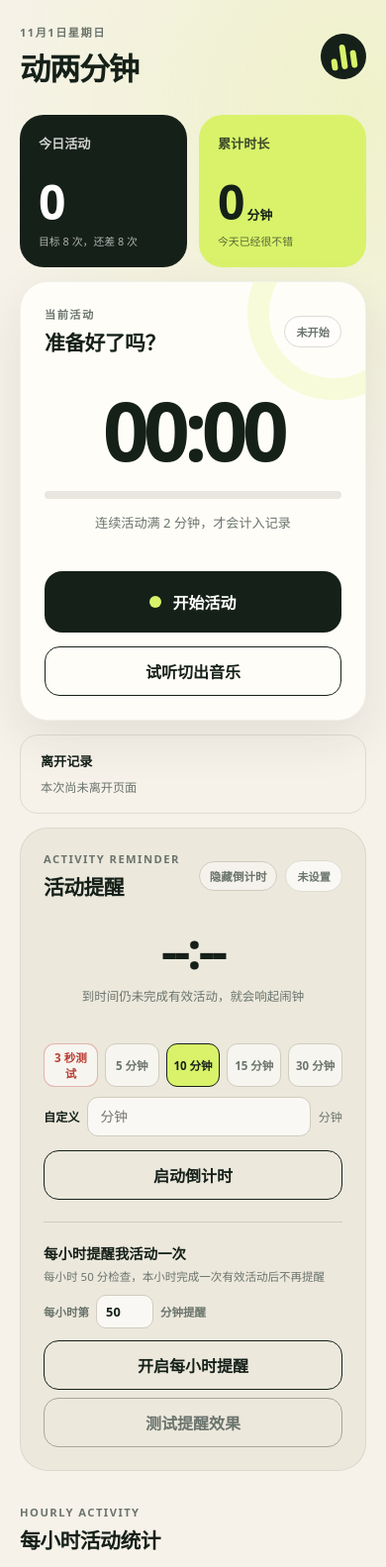
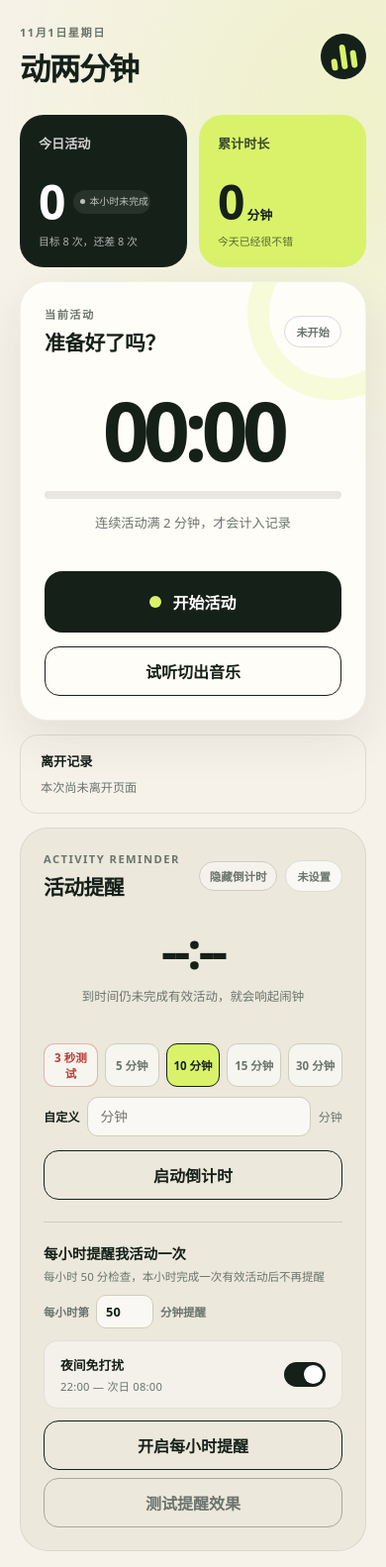
Before and after one commit to achievingKoala/Moment-count, a plain HTML site: page index.html in a window 390 px wide. Shown: the top 1583 px of the page at 99% size. Drawn offline with Linux system fonts and the light colour scheme.

Commit message:
night close and hour sign

```diff
--- a/index.html
+++ b/index.html
@@ -338,6 +338,59 @@ h2 { margin-bottom: 0; font-size: 1.3rem; letter-spacing: -0.025em; }
   font-weight: 800;
 }
 
+.today-count-row { display: flex; align-items: center; flex-wrap: wrap; gap: 8px 10px; margin-top: auto; padding-top: 12px; }
+.today-count-row > strong { font-size: 3rem; line-height: 1; letter-spacing: -0.06em; }
+.hour-activity { display: inline-flex; align-items: center; gap: 5px; padding: 5px 7px; border-radius: 999px; color: rgba(255,255,255,0.7); background: rgba(255,255,255,0.08); font-size: 0.62rem; line-height: 1.4; white-space: nowrap; }
+.hour-activity-dot { flex: 0 0 5px; height: 5px; border-radius: 50%; background: currentColor; }
+.hour-activity.is-complete { color: var(--lime); background: rgba(217,242,106,0.12); }
+
+.night-quiet-setting {
+  grid-column: 1 / -1;
+  display: flex;
+  align-items: center;
+  justify-content: space-between;
+  gap: 16px;
+  padding: 14px 16px;
+  border: 1px solid rgba(0, 0, 0, 0.07);
+  border-radius: 14px;
+  background: rgba(255, 255, 255, 0.38);
+  cursor: pointer;
+  position: relative;
+}
+.night-quiet-copy { display: grid; gap: 4px; }
+.night-quiet-title { color: var(--ink); font-size: 0.8rem; font-weight: 750; }
+.night-quiet-time { color: var(--muted); font-size: 0.7rem; letter-spacing: 0.02em; }
+.night-quiet-setting input {
+  position: absolute;
+  width: 1px;
+  height: 1px;
+  opacity: 0;
+}
+.night-quiet-switch {
+  flex: 0 0 42px;
+  height: 25px;
+  border-radius: 999px;
+  background: #c5c3ba;
+  transition: background 160ms ease;
+}
+.night-quiet-switch::after {
+  content: "";
+  display: block;
+  width: 19px;
+  height: 19px;
+  margin: 3px;
+  border-radius: 50%;
+  background: white;
+  box-shadow: 0 1px 3px rgba(0, 0, 0, 0.14);
+  transition: transform 160ms ease;
+}
+.night-quiet-setting input:checked + .night-quiet-switch { background: var(--ink); }
+.night-quiet-setting input:checked + .night-quiet-switch::after { transform: translateX(17px); }
+.night-quiet-setting input:focus-visible + .night-quiet-switch { outline: 3px solid var(--lime-dark); outline-offset: 4px; }
+@media (prefers-reduced-motion: reduce) {
+  .night-quiet-switch, .night-quiet-switch::after { transition: none; }
+}
+
 .daily-reminder-button { grid-column: 1 / -1; margin-top: 0; }
 .daily-reminder-button.is-active { color: white; background: var(--ink); }
 .daily-reminder-test { grid-column: 1 / -1; margin-top: -4px; border-color: #aaa69b; color: var(--muted); }
@@ -430,7 +483,13 @@ h2 { margin-bottom: 0; font-size: 1.3rem; letter-spacing: -0.025em; }
       <section class="summary-grid" aria-label="今日活动统计">
         <article class="summary-card summary-card--dark">
           <span>今日活动</span>
-          <strong id="todayCount">0</strong>
+          <div class="today-count-row">
+            <strong id="todayCount">0</strong>
+            <span class="hour-activity" id="hourActivity" role="status">
+              <span class="hour-activity-dot" aria-hidden="true"></span>
+              <span id="hourActivityStatus">本小时未完成</span>
+            </span>
+          </div>
           <small id="todayGoal">目标 8 次，还差 8 次</small>
         </article>
         <article class="summary-card summary-card--lime">
@@ -511,6 +570,14 @@ h2 { margin-bottom: 0; font-size: 1.3rem; letter-spacing: -0.025em; }
               分钟提醒
             </label>
           </div>
+          <label class="night-quiet-setting" for="nightQuietEnabled">
+            <span class="night-quiet-copy">
+              <span class="night-quiet-title">夜间免打扰</span>
+              <span class="night-quiet-time">22:00 — 次日 08:00</span>
+            </span>
+            <input id="nightQuietEnabled" type="checkbox" role="switch" checked />
+            <span class="night-quiet-switch" aria-hidden="true"></span>
+          </label>
           <button class="reminder-action daily-reminder-button" id="dailyReminderButton" type="button">开启每小时提醒</button>
           <button class="reminder-action daily-reminder-test" id="dailyReminderTestButton" type="button">测试提醒效果</button>
         </div>
@@ -568,6 +635,7 @@ h2 { margin-bottom: 0; font-size: 1.3rem; letter-spacing: -0.025em; }
   const DAILY_REMINDER_KEY = "move-two-minutes.daily-reminder.v1";
   const COUNTDOWN_HIDDEN_KEY = "move-two-minutes.countdown-hidden.v1";
   const HOURLY_REMINDER_MINUTE_KEY = "move-two-minutes.hourly-reminder-minute.v1";
+  const NIGHT_QUIET_KEY = "move-two-minutes.night-quiet.v1";
   const DAILY_TARGET_COUNT = 8;
   const DEFAULT_HOURLY_REMINDER_MINUTE = 50;
 
@@ -603,6 +671,7 @@ h2 { margin-bottom: 0; font-size: 1.3rem; letter-spacing: -0.025em; }
     activityMusic: document.querySelector("#activityMusic"),
     musicPreviewButton: document.querySelector("#musicPreviewButton"),
     alarmAudio: document.querySelector("#alarmAudio"),
+    nightQuietEnabled: document.querySelector("#nightQuietEnabled"),
     hourlyReminderMinute: document.querySelector("#hourlyReminderMinute"),
     dailyReminderButton: document.querySelector("#dailyReminderButton"),
     dailyReminderTestButton: document.querySelector("#dailyReminderTestButton"),
@@ -629,6 +698,7 @@ h2 { margin-bottom: 0; font-size: 1.3rem; letter-spacing: -0.025em; }
   let countdownModeHidden = readCountdownModeHidden();
   let hourlyReminderMinute = readHourlyReminderMinute();
   let hourlyAlarmRinging = false;
+  let nightQuietEnabled = localStorage.getItem(NIGHT_QUIET_KEY) !== "false";
 
   function safeParse(key, fallback) {
     try {
@@ -722,15 +792,24 @@ h2 { margin-bottom: 0; font-size: 1.3rem; letter-spacing: -0.025em; }
     return `${hourlyReminderMinute} 分`;
   }
 
+  function isNightQuietTime(date = new Date()) {
+    return nightQuietEnabled && (date.getHours() >= 22 || date.getHours() < 8);
+  }
+
   function nextDailyReminderDate() {
     const now = new Date();
     const next = new Date();
     next.setMinutes(hourlyReminderMinute, 0, 0);
     if (next <= now) next.setHours(next.getHours() + 1);
+    if (isNightQuietTime(next)) {
+      if (next.getHours() >= 22) next.setDate(next.getDate() + 1);
+      next.setHours(8, hourlyReminderMinute, 0, 0);
+    }
     return next;
   }
 
   function renderDailyReminder() {
+    elements.nightQuietEnabled.checked = nightQuietEnabled;
     elements.hourlyReminderMinute.value = String(hourlyReminderMinute);
     if (dailyReminder === null) {
       elements.dailyReminderButton.textContent = "开启每小时提醒";
@@ -740,7 +819,9 @@ h2 { margin-bottom: 0; font-size: 1.3rem; letter-spacing: -0.025em; }
     }
     elements.dailyReminderButton.textContent = "关闭每小时提醒";
     elements.dailyReminderButton.classList.add("is-active");
-    elements.dailyReminderHint.textContent = hasActivityThisHour()
+    elements.dailyReminderHint.textContent = isNightQuietTime()
+      ? `夜间免打扰中，早上 08:${String(hourlyReminderMinute).padStart(2, "0")}恢复检查`
+      : hasActivityThisHour()
       ? `本小时已完成，下个小时 ${formatHourlyReminderMinute()}继续检查`
       : `已开启，每小时 ${formatHourlyReminderMinute()}提醒`;
   }
@@ -842,7 +923,7 @@ h2 { margin-bottom: 0; font-size: 1.3rem; letter-spacing: -0.025em; }
   function fireDailyReminder() {
     if (dailyReminder === null) return;
     const hour = hourlyKey(Date.now());
-    if (!hasActivityThisHour() && dailyReminder.lastNotifiedHour !== hour) {
+    if (!isNightQuietTime() && !hasActivityThisHour() && dailyReminder.lastNotifiedHour !== hour) {
       dailyReminder.lastNotifiedHour = hour;
       saveDailyReminder();
       showToast("该站起来活动两分钟啦");
@@ -1028,7 +1109,17 @@ h2 { margin-bottom: 0; font-size: 1.3rem; letter-spacing: -0.025em; }
     return [...groups.values()].sort((a, b) => b.timestamp - a.timestamp);
   }
 
+  function updateHourActivity() {
+    const completed = hasActivityThisHour();
+    document.querySelector("#hourActivity").classList.toggle("is-complete", completed);
+    document.querySelector("#hourActivityStatus").textContent = completed
+      ? "本小时已完成" : "本小时未完成";
+    document.querySelector("#hourActivity").title = completed
+      ? "本小时已记录有效活动，无需再提醒" : "活动满 2 分钟并结束后计入";
+  }
+
   function updateToday() {
+    updateHourActivity();
     const todayRecords = records.filter((record) => isSameLocalDay(record.endTime));
     const total = todayRecords.reduce((sum, record) => sum + record.duration, 0);
     elements.todayCount.textContent = String(todayRecords.length);
@@ -1249,9 +1340,11 @@ h2 { margin-bottom: 0; font-size: 1.3rem; letter-spacing: -0.025em; }
 
     const remaining = nextDailyReminderDate().getTime() - Date.now();
     elements.reminderCountdown.textContent = formatCountdown(remaining);
-    elements.reminderStatus.textContent = "每小时提醒";
+    elements.reminderStatus.textContent = isNightQuietTime() ? "夜间免打扰" : "每小时提醒";
     elements.reminderStatus.classList.add("is-active");
-    elements.reminderHint.textContent = hasActivityThisHour()
+    elements.reminderHint.textContent = isNightQuietTime()
+      ? "22:00–次日 08:00 暂停每小时提醒，倒计时到早晨下次检查"
+      : hasActivityThisHour()
       ? "本小时已完成，倒计时到下次检查"
       : "倒计时结束时，会检查本小时是否已经活动";
     elements.reminderButton.textContent = "启动倒计时";
@@ -1542,6 +1635,16 @@ h2 { margin-bottom: 0; font-size: 1.3rem; letter-spacing: -0.025em; }
       }).catch(() => showToast("无法播放，请检查手机媒体音量"));
     });
 
+    elements.nightQuietEnabled.addEventListener("change", () => {
+      nightQuietEnabled = elements.nightQuietEnabled.checked;
+      localStorage.setItem(NIGHT_QUIET_KEY, String(nightQuietEnabled));
+      if (isNightQuietTime()) {
+        stopAlarmAudio();
+        closeActivityNotifications();
+      }
+      scheduleDailyReminder();
+      showToast(nightQuietEnabled ? "夜间免打扰已开启" : "夜间免打扰已关闭");
+    });
     elements.dailyReminderButton.addEventListener("click", toggleDailyReminder);
     elements.dailyReminderTestButton.addEventListener("click", testDailyReminder);
     elements.hourlyReminderMinute.addEventListener("input", updateHourlyReminderMinute);
@@ -1582,6 +1685,7 @@ h2 { margin-bottom: 0; font-size: 1.3rem; letter-spacing: -0.025em; }
   }
 
   initialize();
+  window.setInterval(updateHourActivity, 1000);
   if ("serviceWorker" in navigator) {
     navigator.serviceWorker.addEventListener("message", (event) => {
       if (event.data?.type === "activity-snooze" && Number.isFinite(event.data.deadline)) {
```
